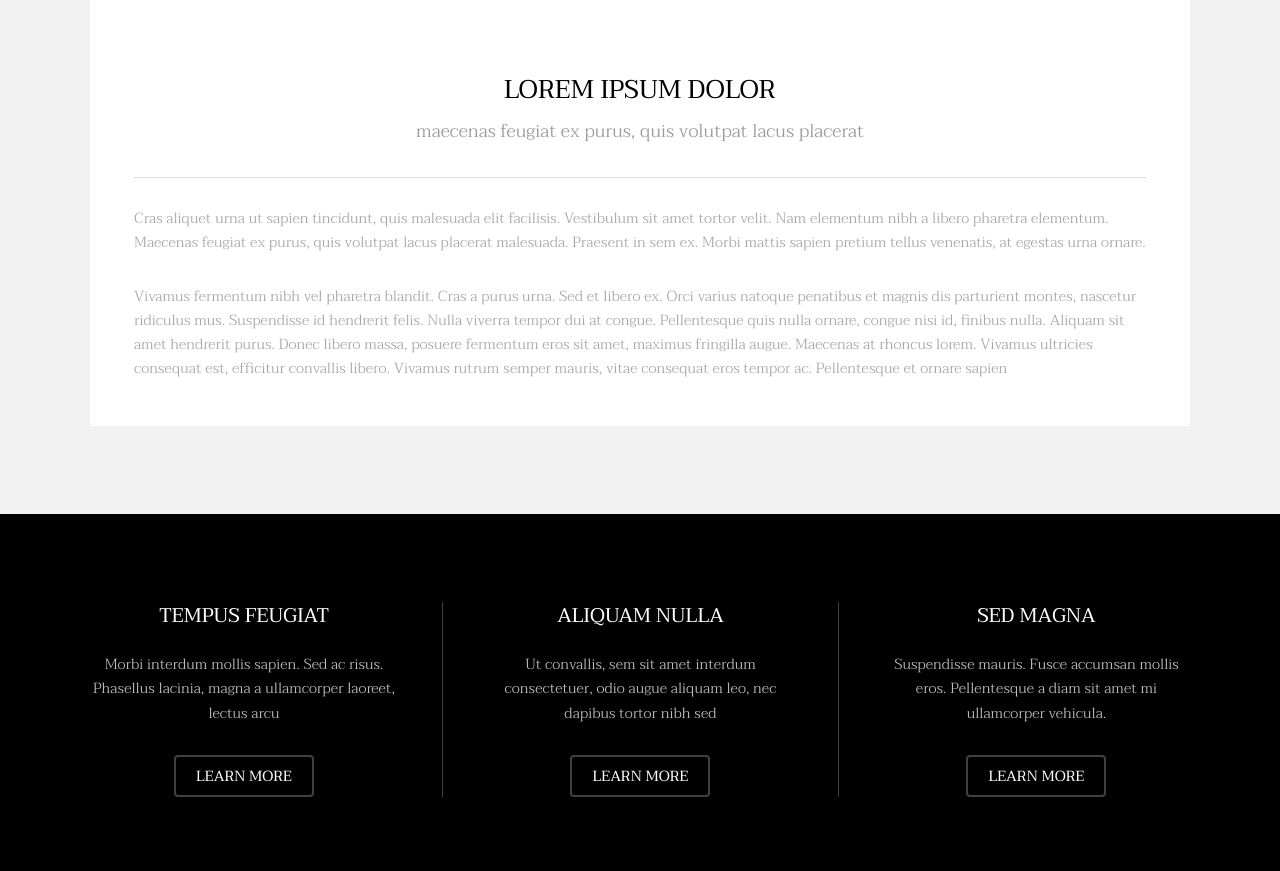
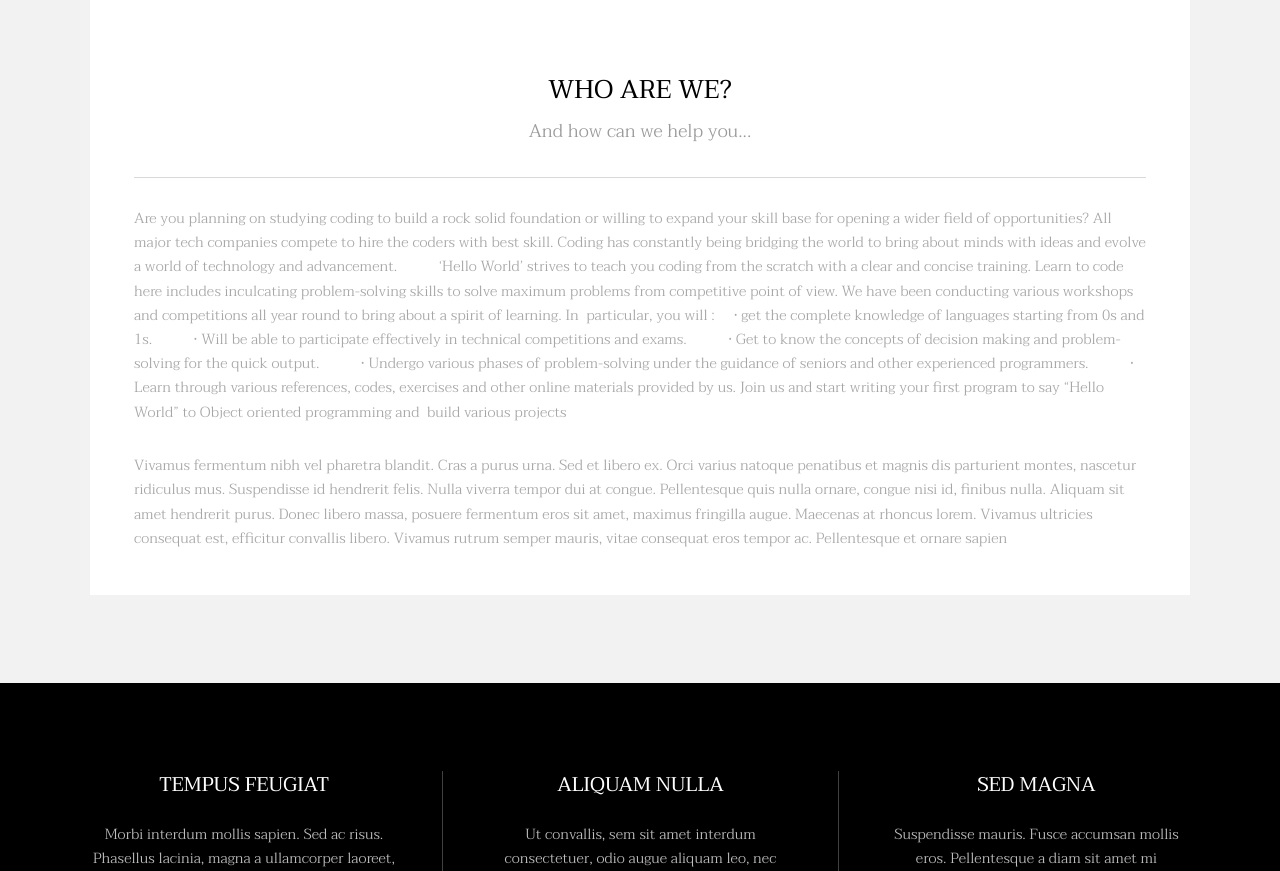
Before and after one commit to raghavdhingra/HelloWorldGTBIT.github.io, a plain HTML site: page index.html in a window 1280 px wide. Shown: the part 890-1761 px from the top of the page. Drawn offline with Linux system fonts and the light colour scheme.

Commit message:
Update index.html

```diff
--- a/index.html
+++ b/index.html
@@ -49,11 +49,33 @@
 							</div>
 							<div class="content">
 								<header class="align-center">
-									<h2>Lorem ipsum dolor</h2>
-									<p>maecenas feugiat ex purus, quis volutpat lacus placerat</p>
+									<h2>Who are we?</h2>
+									<p>And how can we help you...</p>
 								</header>
 								<hr />
-								<p> Cras aliquet urna ut sapien tincidunt, quis malesuada elit facilisis. Vestibulum sit amet tortor velit. Nam elementum nibh a libero pharetra elementum. Maecenas feugiat ex purus, quis volutpat lacus placerat malesuada. Praesent in sem ex. Morbi mattis sapien pretium tellus venenatis, at egestas urna ornare.</p>
+								<p> Are you planning on studying coding to build a rock solid foundation or willing to expand your skill base for opening a wider field of opportunities?
+
+All major tech companies compete to hire the coders with best skill. Coding has constantly being bridging the world to bring about minds with ideas and evolve a world of technology and advancement.
+
+        ‘Hello World’ strives to teach you coding from the scratch with a clear and concise training.
+Learn to code here includes inculcating problem-solving skills to solve maximum problems from competitive point of view.
+We have been conducting various workshops and competitions all year round to bring about a spirit of learning.
+
+In  particular, you will :
+
+
+    • get the complete knowledge of languages starting from 0s and 1s.
+
+    • Will be able to participate effectively in technical competitions and exams.
+
+    • Get to know the concepts of decision making and problem-solving for the quick output.
+
+    • Undergo various phases of problem-solving under the guidance of seniors and other experienced programmers.
+
+    • Learn through various references, codes, exercises and other online materials provided by us.
+
+
+Join us and start writing your first program to say “Hello World” to Object oriented programming and  build various projects</p>
 								<p>Vivamus fermentum nibh vel pharetra blandit. Cras a purus urna. Sed et libero ex. Orci varius natoque penatibus et magnis dis parturient montes, nascetur ridiculus mus. Suspendisse id hendrerit felis. Nulla viverra tempor dui at congue. Pellentesque quis nulla ornare, congue nisi id, finibus nulla. Aliquam sit amet hendrerit purus. Donec libero massa, posuere fermentum eros sit amet, maximus fringilla augue. Maecenas at rhoncus lorem. Vivamus ultricies consequat est, efficitur convallis libero. Vivamus rutrum semper mauris, vitae consequat eros tempor ac. Pellentesque et ornare sapien</p>
 							</div>
 						</div>
```
